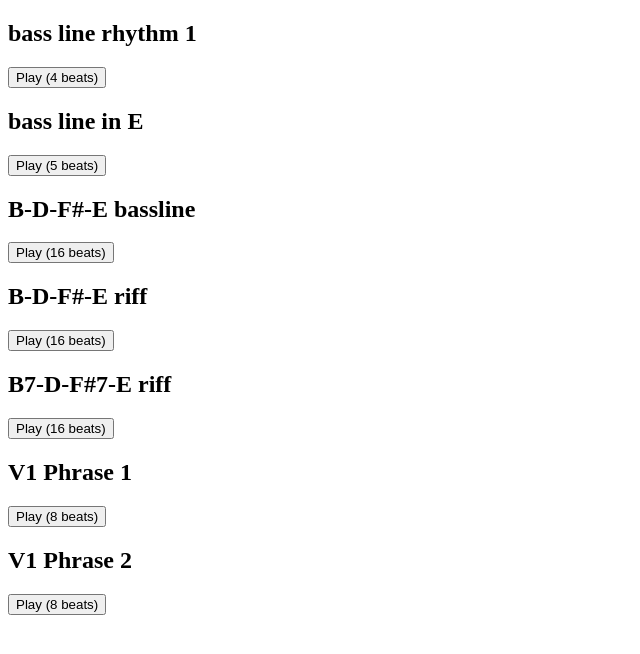
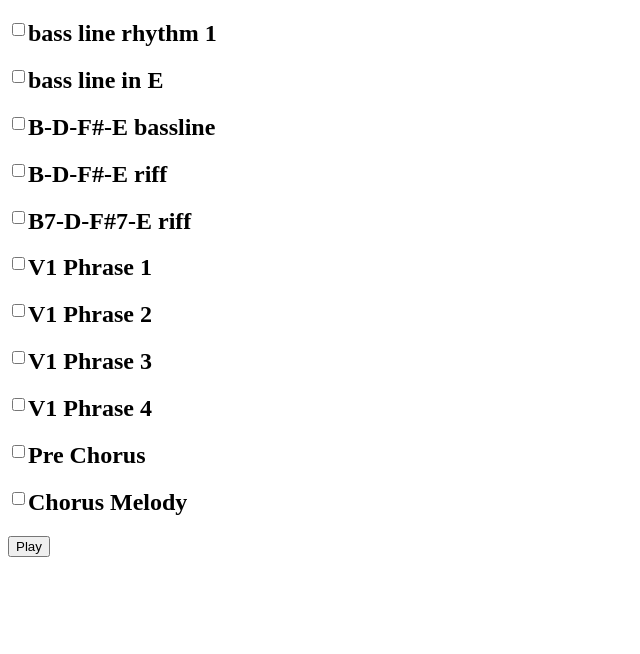
Before and after one commit to jjgonecrypto/soundrepl, a website: page example.html in a window 1280 px wide. Shown: the whole page, without its empty margins (0-640 px from the left). Drawn offline with Linux system fonts and the light colour scheme.

Commit message:
Adding multitrack to example

```diff
--- a/example.html
+++ b/example.html
@@ -5,28 +5,50 @@
   <script src="/src/3rd/teoria.js"></script>
   <script src="/src/main.js"></script>
   <script src="/src/tracks/getlucky.js"></script>
-
+  <style>
+    article, section { clear: both; }
+    article > label > h2 {
+      float: left;
+    }
+    article > label > input {
+      float: left;
+    }
+  </style>
   <script>
     (function (window) {
       'use strict';
+      var bpm = 116;
 
       window.onload = function() {
         window.ac = new (window.AudioContext || window.webkitAudioContext);
 
         Object.keys(getlucky.entries).forEach(function(item) {
           var article = document.createElement('article');
-          article.innerHTML = '<h2>' + item + '</h2>';
-          document.querySelector('body').appendChild(article);
-            var button = document.createElement('button');
-            article.appendChild(button);
-            button.innerText = 'Play (' + getlucky.entries[item].length() + ' beats)';
-            button.addEventListener('click', function() {
-              getlucky.entries[item].play(ac, 116);
-            });
+          article.innerHTML = '<label><input type="checkbox" data-name="'+item+'" class="sample" />';
+          article.innerHTML += '<h2>' + item + '</h2></label>';
+          document.querySelector('#samples').appendChild(article);
+
         });
+      };
+
+      window.play = function() {
+        [].slice.apply(document.querySelectorAll('.sample')).map(function (cb) {
+          if (cb.checked) return cb.getAttribute('data-name');
+          else return '';
+        }).filter(function (f) {
+          return f.length > 0;
+        }).forEach(function (sampleName) {
+          getlucky.entries[sampleName].play(ac, bpm);
+        });
+
       };
     })(window);
   </script>
 
-  <body></body>
+  <body>
+    <section id="samples"></section>
+    <section>
+      <button onclick="play()">Play</button>
+    </section>
+  </body>
 </html>
--- a/src/main.js
+++ b/src/main.js
@@ -44,11 +44,13 @@
       player.duration = sound;
     } else if (Array.isArray(sound)) //[note] => chord
       sound.forEach(function (note) {
+        if (note.length < 1) return; //allow rests
         player.oscillators.push(createFromNote(note, type));
       });
     else if (typeof sound === 'object') { //[note] + duration
       sound.notes = (Array.isArray(sound.notes)) ? sound.notes : (sound.notes) ? [sound.notes] : [];
       sound.notes.forEach(function(note) {
+        if (note.length < 1) return; //allow rests
         player.oscillators.push(createFromNote(note, type));
       });
       player.duration = (typeof sound.duration === 'number') ? sound.duration : player.duration;
@@ -73,6 +75,10 @@
     }, this);
     return this;
   };
+
+  SoundReplEntry.prototype.concat = function (entry) {
+    this.entry = [].concat(this.entry, entry);
+  }
 
   SoundReplEntry.prototype.transpose = function (interval) {
     function transpose (note) {
--- a/src/tracks/getlucky.js
+++ b/src/tracks/getlucky.js
@@ -6,7 +6,9 @@
     bass2: [1, 0.75, 0.25, 1, 0.5, 0.5],
     main1: [0.5, 0.5, 0.75, 0.75, 0.5, 0.5, 0.5],
     main2: [0.5, 0.5, 0.75, 0.5, 0.75, 0.5, 0.5],
-    vocal1: [1, 0.5, 0.5, 0.5, 0.25, 0.5, 0.25, 1, 0.5, 3]
+    vocal1: [1, 0.5, 0.5, 0.5, 0.25, 0.5, 0.25, 1, 0.5, 3],
+    cv1: [0.5, 0.25, 0.5, 0.5, 0.5, 0.25, 0.5, 1],
+    cv2: [0.5, 0.25, 0.5, 0.5, 0.5, 0.25, 0.5, 0.5, 0.5]
   };
 
   var bassLines = {
@@ -39,7 +41,10 @@
     E: [chords.E, chords.E, chords.E, chords.E, chords.E, chords.E, chords.E],
     'F#': [chords['F#'], chords['F#'], chords['F#'], chords['F#'], chords['F#'], chords.AlowE, chords['F#']],
     'F#7': [chords['F#7'], chords['F#7'], chords['F#7'], chords['F#7'], chords['F#7'], chords['F#7'], chords['F#7']],
-    Edesc: [chords.E, chords.E, chords.E, chords.E, chords.ES, chords.DS, chords['C#S']]
+    Edesc: [chords.E, chords.E, chords.E, chords.E, chords.ES, chords.DS, chords['C#S']],
+    chorusD: ['', 'd5', 'd5', 'd5', 'd5', 'd5', 'd5', 'e5'],
+    'chorusC#': ['', 'c#5', 'c#5', 'c#5', 'c#5', 'c#5', 'c#5', 'e5']
+
   };
 
   var melodies = {
@@ -66,7 +71,63 @@
         { duration: 1, notes: 'a4'},
         { duration: 0.5, notes: 'f#4'},
         { duration: 3}
+      ],
+    vp3:
+      [
+        { duration: 1.5 },
+        { duration: 0.5, notes: 'e4' },
+        { duration: 0.5, notes: 'b4' },
+        { duration: 0.25, notes: 'a4' },
+        { duration: 0.5, notes: 'g#4' },
+        { duration: 0.5, notes: 'g#4' },
+        { duration: 0.75, notes: 'g#4' },
+        { duration: 0.5, notes: 'a4' },
+        { duration: 3}
+      ],
+    vp4:
+      [
+        { duration: 1.5 },
+        { duration: 0.5, notes: 'f#4' },
+        { duration: 0.5, notes: 'b4' },
+        { duration: 0.25, notes: 'a4' },
+        { duration: 0.5, notes: 'g#4' },
+        { duration: 0.5, notes: 'a4' },
+        { duration: 0.75, notes: 'a4' },
+        { duration: 1.5, notes: 'f#4' },
+        { duration: 2}
+      ],
+    pc:
+      [
+        { duration: 2, notes: 'd5' },
+        { duration: 0.5 },
+        { duration: 0.5, notes: 'c#5' },
+        { duration: 0.5, notes: 'd5' },
+        { duration: 2.5, notes: 'f#5' },
+        { duration: 0.5 },
+        { duration: 0.5, notes: 'f#5' },
+        { duration: 0.5, notes: 'g#5' },
+        { duration: 2.5, notes: 'a5' },
+        { duration: 0.5 },
+        { duration: 0.5, notes: 'a5' },
+        { duration: 0.5, notes: 'b5' },
+        { duration: 3.5, notes: 'g#5' },
+        { duration: 0.5 },
+        { duration: 0.5, notes: 'b4' },
+        { duration: 2, notes: 'd5' },
+        { duration: 0.5},
+        { duration: 0.5, notes: 'c#5' },
+        { duration: 0.5, notes: 'd5' },
+        { duration: 2.5, notes: 'f#5' },
+        { duration: 0.5 },
+        { duration: 0.5, notes: 'f#5' },
+        { duration: 0.5, notes: 'g#5' },
+        { duration: 2.5, notes: 'a5' },
+        { duration: 0.5 },
+        { duration: 0.5, notes: 'a5' },
+        { duration: 0.5, notes: 'd6' },
+        { duration: 4.5, notes: 'b5' }
       ]
+
   };
 
   var getlucky = soundrepl.create();
@@ -76,8 +137,13 @@
   getlucky.add(bassLines.B.concat(bassLines.D, bassLines['F#'], bassLines.E), 'B-D-F#-E bassline').map(rhythms.bass1).sawtooth();
   getlucky.add(progressions.B.concat(progressions.D, progressions['F#'], progressions.Edesc), 'B-D-F#-E riff').map(rhythms.main1);
   getlucky.add(progressions.B7.concat(progressions.D, progressions['F#7'], progressions.E), 'B7-D-F#7-E riff').map(rhythms.main2);
-  getlucky.add(melodies.vp1, 'V1 Phrase 1').transpose("P15");
-  getlucky.add(melodies.vp2, 'V1 Phrase 2');
+  getlucky.add(melodies.vp1, 'V1 Phrase 1').transpose("P8");
+  getlucky.add(melodies.vp2, 'V1 Phrase 2').transpose("P8");
+  getlucky.add(melodies.vp3, 'V1 Phrase 3').transpose("P8");
+  getlucky.add(melodies.vp4, 'V1 Phrase 4').transpose("P8");
+  getlucky.add(melodies.pc, 'Pre Chorus').transpose("P8");
+  getlucky.add(progressions.chorusD.concat(progressions.chorusD, progressions['chorusC#']), 'Chorus Melody').map(rhythms.cv1);
+    //.concat(progressions.chorusB);
 
 
   if (typeof exports !== 'undefined') {
```
